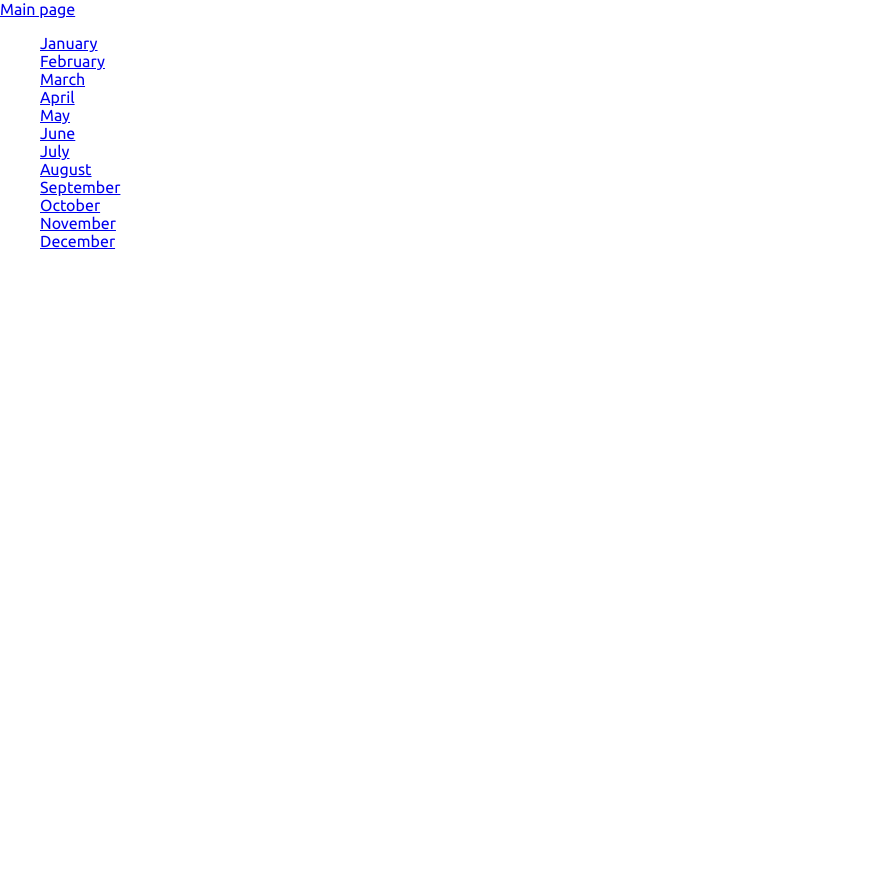
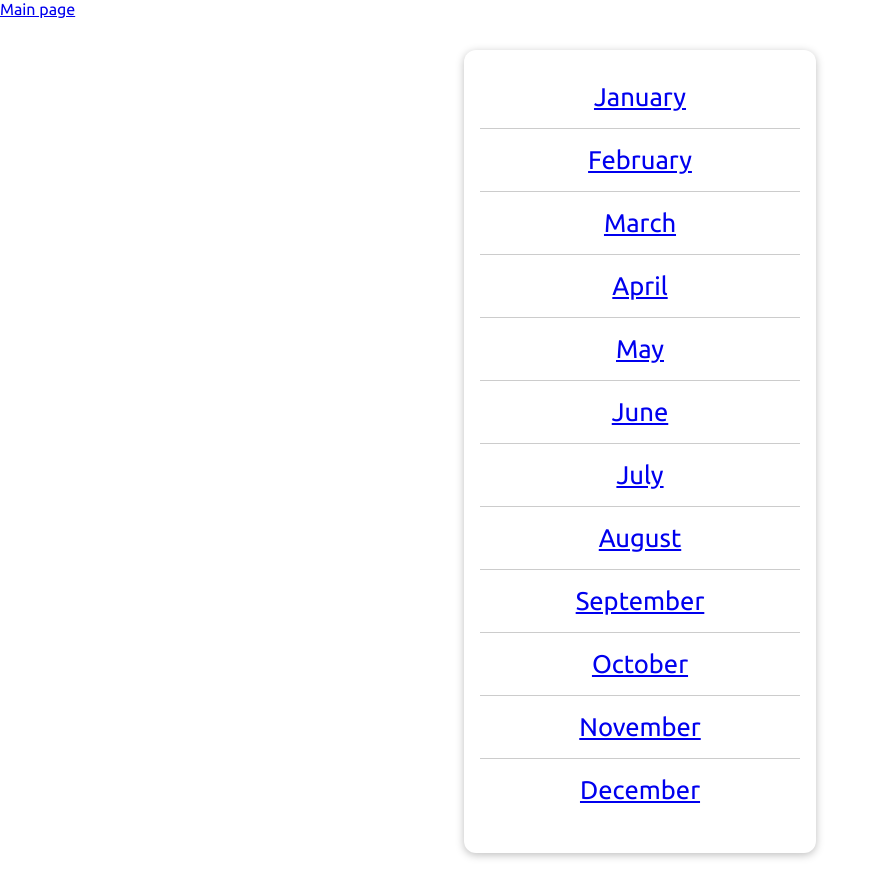
Before and after one commit to alrikzane/challenges, a Django app: page /challenges/ in a window 1280 px wide. Shown: the whole page, without its empty margins (0-882 px from the left). Before the commit the page ends 249 px from the top, so only its background shows below. Run offline with Django 4.2, Linux system fonts and the light colour scheme.

Commit message:
add nice global css

```diff
--- a/challenges/mchallenges/static/mchallenges/challenges.css
+++ b/challenges/mchallenges/static/mchallenges/challenges.css
@@ -1,3 +1,21 @@
 ul {
     list-style: none;
+    margin: 2rem auto;
+    width: 90%;
+    max-width: 20rem;
+    box-shadow: 0 2px 8px rgba(0, 0, 0, 0.26);
+    padding: 1rem;
+    border-radius: 12px;
 }
+
+li {
+    margin: 1rem 0;
+    text-align: center;
+    font-size: 1.6rem;
+    border-bottom: 1px solid #ccc;
+    padding-bottom: 1rem;
+}
+
+li:last-of-type {
+    border-bottom: none;
+}
```
